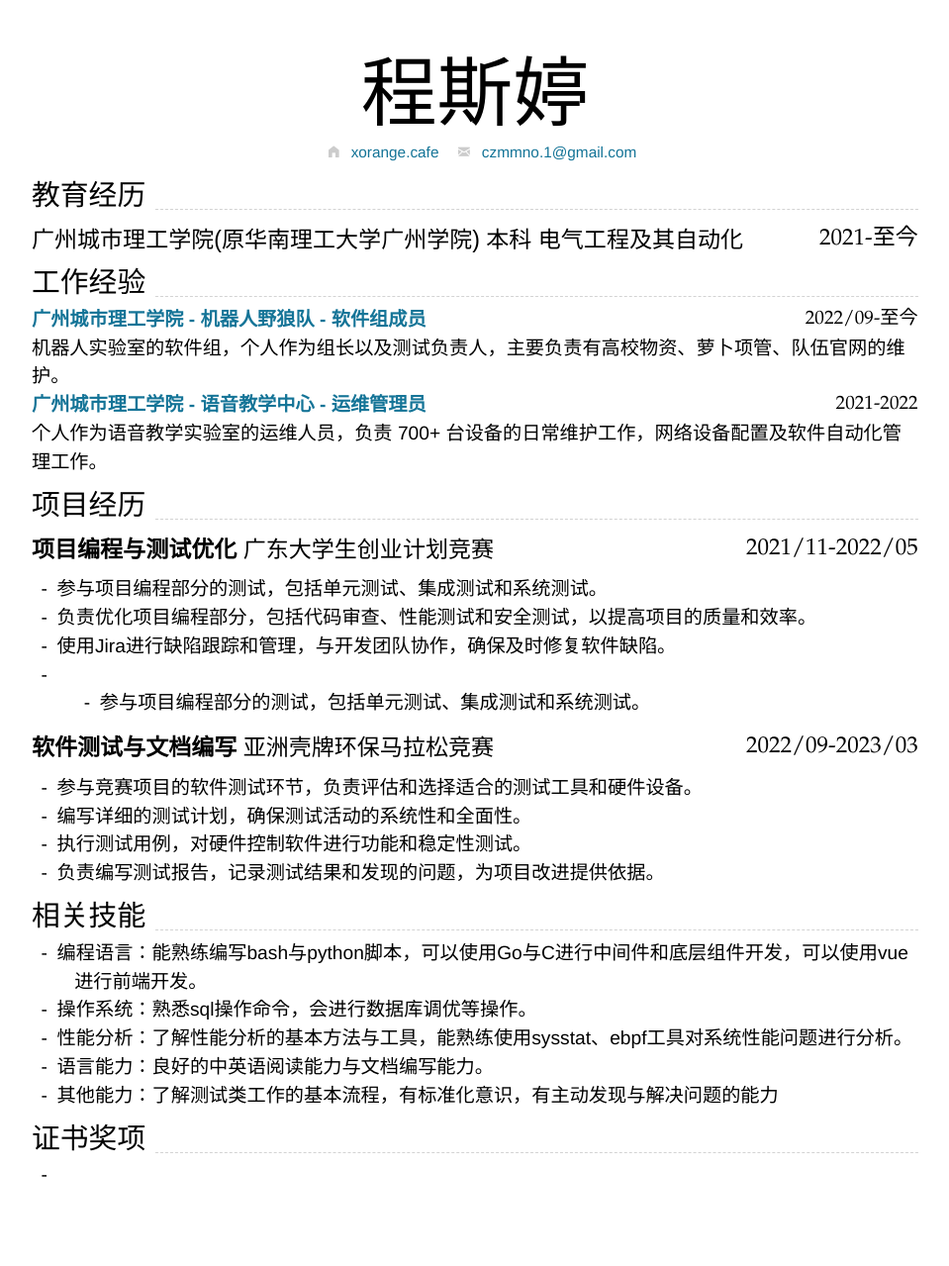
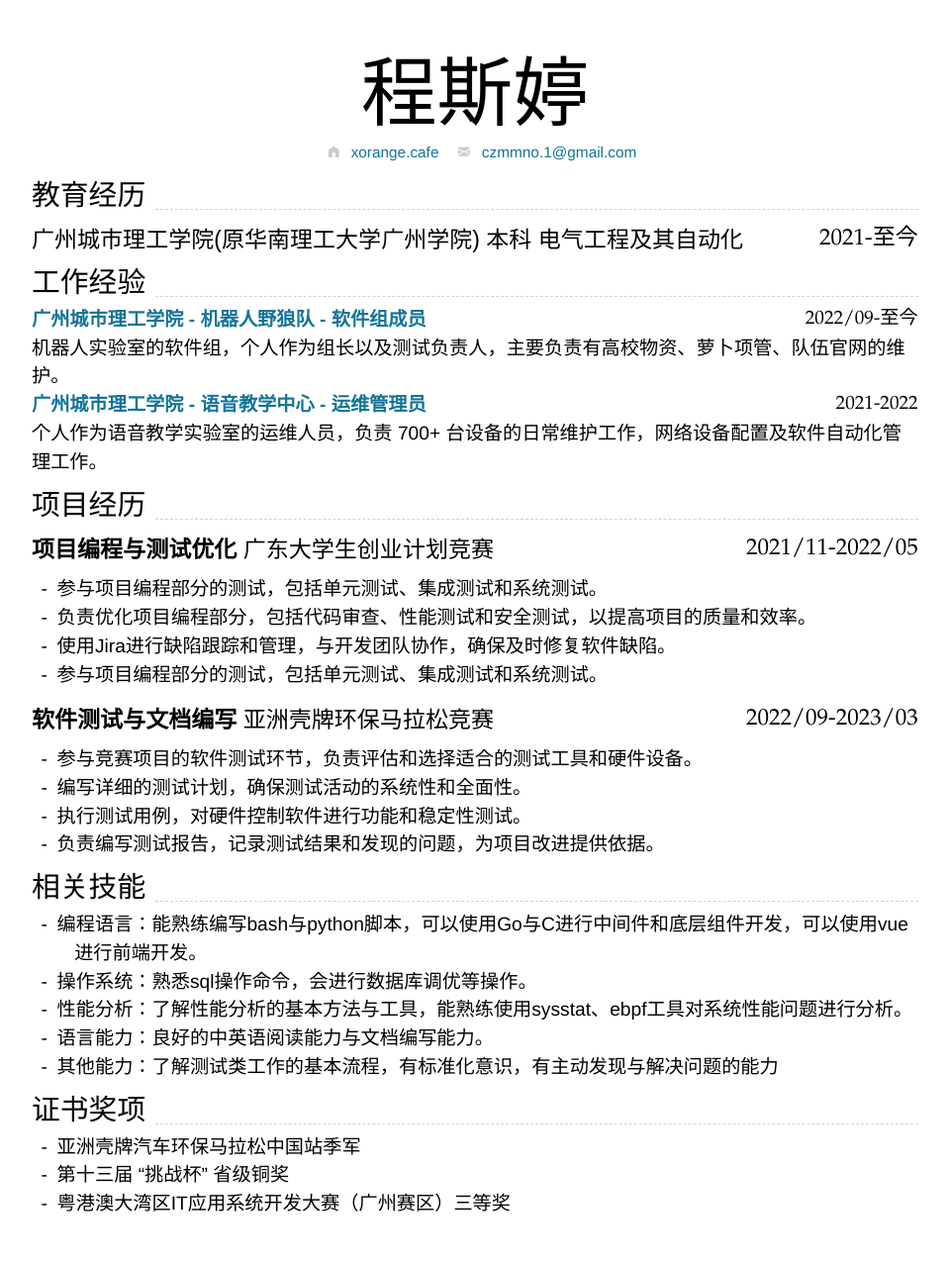
Before and after one commit to Lovelycz/resume, a Jekyll site: the page built from index.md, in a window 1280 px wide. Shown: the whole page at 99% size, without its empty margins (160-1119 px from the left). Built offline with Jekyll 4.4.1, drawn with Linux system fonts in a browser that asks for light colours; nearby versions of some CDN libraries; before the commit the page ends 1250 px from its top, so only the background shows below that.

Commit message:
Update index.md

```diff
--- a/index.md
+++ b/index.md
@@ -35,7 +35,7 @@ homepage:
 - 参与项目编程部分的测试，包括单元测试、集成测试和系统测试。
 - 负责优化项目编程部分，包括代码审查、性能测试和安全测试，以提高项目的质量和效率。
 - 使用Jira进行缺陷跟踪和管理，与开发团队协作，确保及时修复软件缺陷。
-- - 参与项目编程部分的测试，包括单元测试、集成测试和系统测试。
+- 参与项目编程部分的测试，包括单元测试、集成测试和系统测试。
 
 
 ### **软件测试与文档编写** *亚洲壳牌环保马拉松竞赛* `2022/09-2023/03`
@@ -54,4 +54,6 @@ homepage:
 - 其他能力：了解测试类工作的基本流程，有标准化意识，有主动发现与解决问题的能力
 
 ## 证书奖项
--
+- 亚洲壳牌汽车环保马拉松中国站季军
+- 第十三届 “挑战杯” 省级铜奖
+- 粤港澳大湾区IT应用系统开发大赛（广州赛区）三等奖
```
